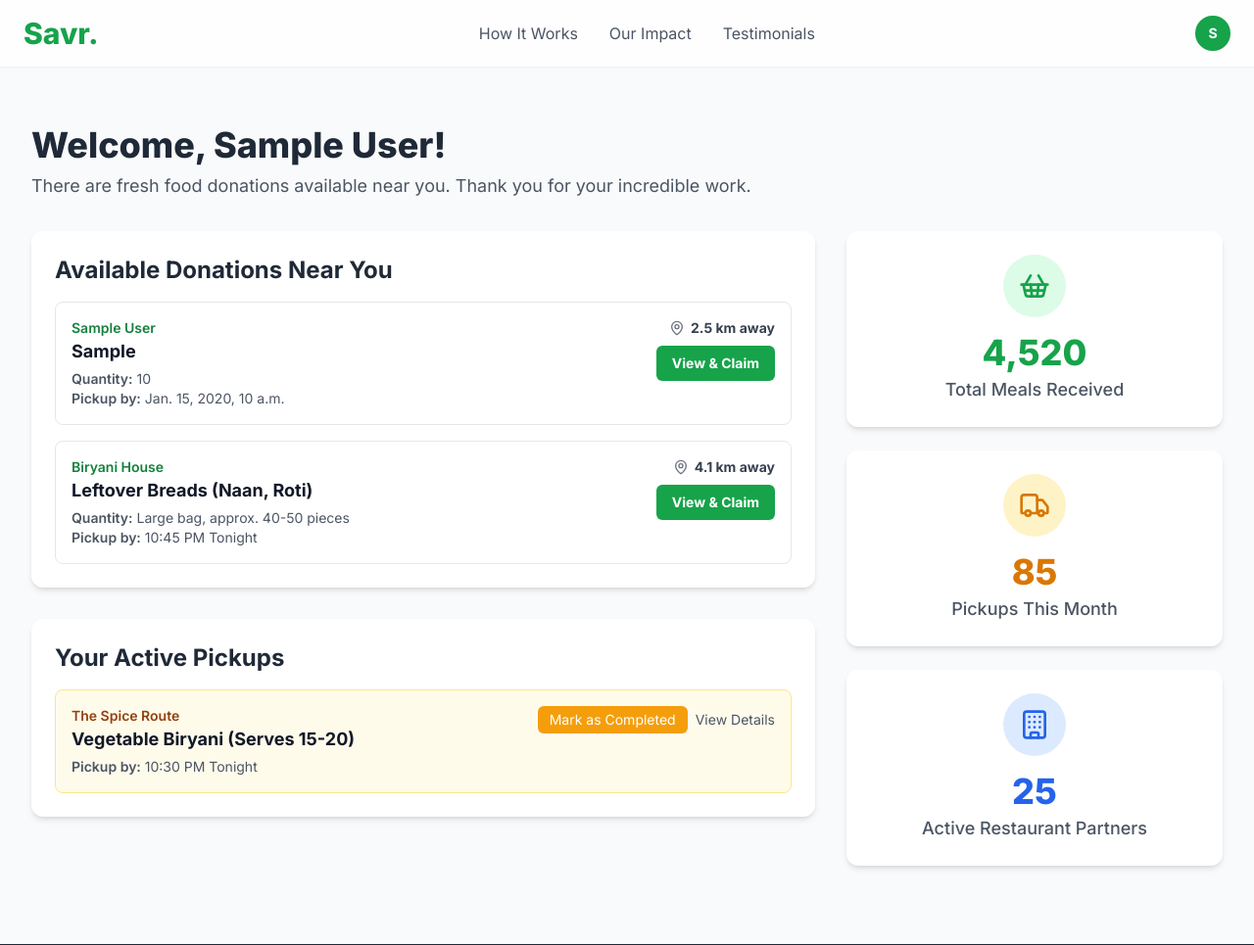
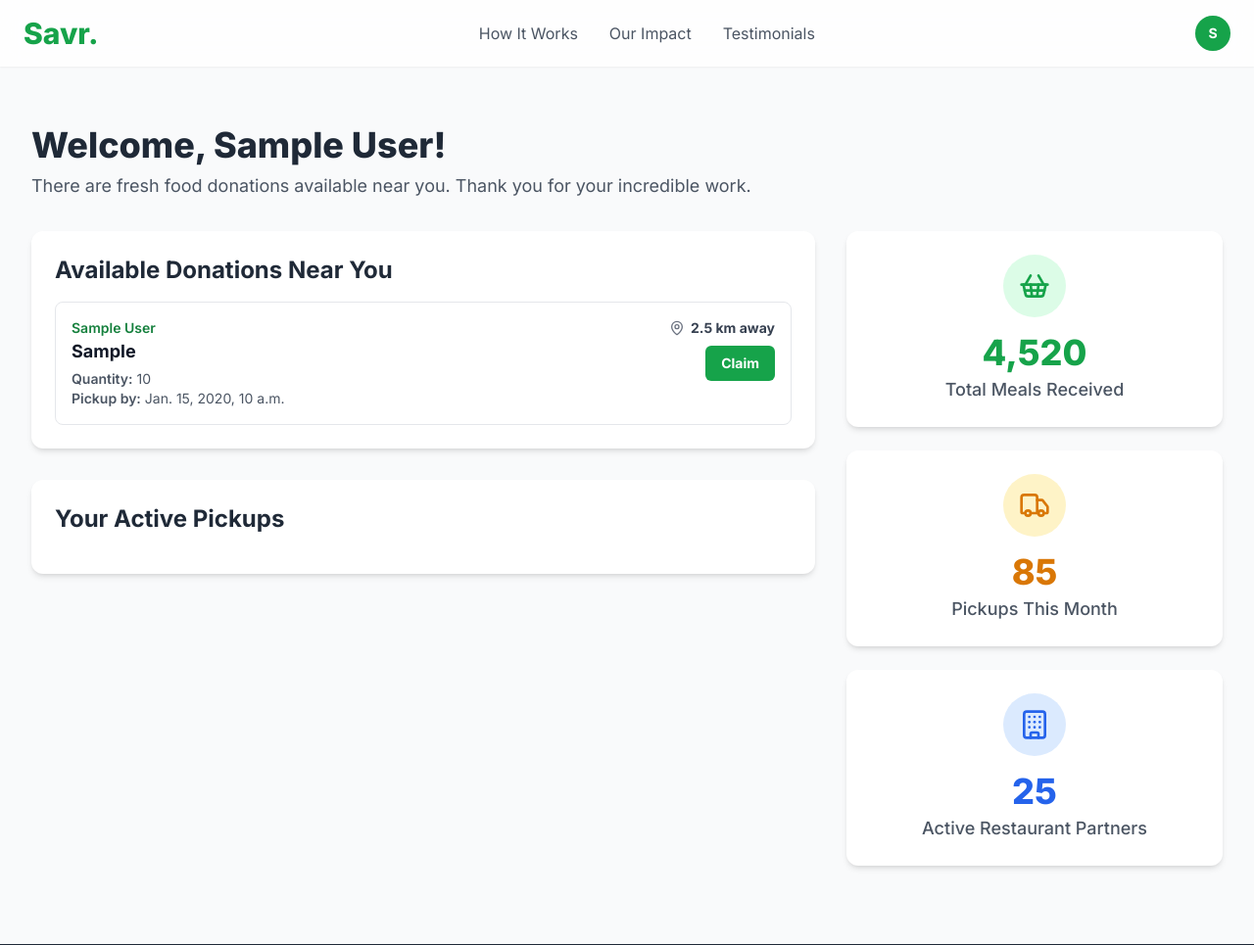
Before and after one commit to cht-chaitanya-sai/Savr, a Django app: page /dashboard/ in a window 1280 px wide. Shown: the top 965 px of the page at 98% size. Run offline with Django 5.2, Linux system fonts and the light colour scheme; a user stored in the database is signed in; tables that the repository leaves empty hold one stand-in row (values such as "Sample post"); some libraries are stand-ins or nearby versions.

Commit message:
Added all dashboard backend functionality

```diff
--- a/project/accounts/templates/accounts/dashboard.html
+++ b/project/accounts/templates/accounts/dashboard.html
@@ -52,10 +52,10 @@
                             </div>
                             <div class="text-sm text-center">
                                 <span class="font-semibold px-3 py-1 rounded-full bg-green-200 text-green-800">Claimed</span>
-                                <p class="text-gray-500 mt-1">by Feeding India</p>
+                                <p class="text-gray-500 mt-1">by {{ donation.claimed_ngo }}</p>
                             </div>
                             <div class="flex items-center gap-2 mt-2 sm:mt-0">
-                                <button class="text-sm text-white bg-green-500 hover:bg-green-600 rounded-md px-3 py-1">Mark Picked Up</button>
+                                <a href="{% url 'picked_food' donation.id %}" class="text-sm text-white bg-green-500 hover:bg-green-600 rounded-md px-3 py-1">Mark Picked Up</a>
                             </div>
                         </div>
                         {% elif donation.status == 'Ld' %}
@@ -87,18 +87,14 @@
                                 </tr>
                             </thead>
                             <tbody class="bg-white divide-y divide-gray-200">
+                                {% for donation in donation_history %}
                                 <tr>
-                                    <td class="px-6 py-4 whitespace-nowrap text-sm text-gray-500">24 Sep 2025</td>
-                                    <td class="px-6 py-4 whitespace-nowrap text-sm font-medium text-gray-900">Paneer Butter Masala</td>
-                                    <td class="px-6 py-4 whitespace-nowrap text-sm text-gray-500">Roti Bank Foundation</td>
-                                    <td class="px-6 py-4 whitespace-nowrap text-sm text-green-700">Completed</td>
+                                    <td class="px-6 py-4 whitespace-nowrap text-sm text-gray-500">{{ donation.pickup_datetime|date }}</td>
+                                    <td class="px-6 py-4 whitespace-nowrap text-sm font-medium text-gray-900">{{ donation.dish }}</td>
+                                    <td class="px-6 py-4 whitespace-nowrap text-sm text-gray-500">{{ donation.claimed_ngo }}</td>
+                                    <td class="px-6 py-4 whitespace-nowrap text-sm text-green-700">{{ donation.get_status_display }}</td>
                                 </tr>
-                                <tr>
-                                    <td class="px-6 py-4 whitespace-nowrap text-sm text-gray-500">22 Sep 2025</td>
-                                    <td class="px-6 py-4 whitespace-nowrap text-sm font-medium text-gray-900">Assorted Naan Breads</td>
-                                    <td class="px-6 py-4 whitespace-nowrap text-sm text-gray-500">Uday Foundation</td>
-                                    <td class="px-6 py-4 whitespace-nowrap text-sm text-green-700">Completed</td>
-                                </tr>
+                                {% endfor %}
                             </tbody>
                         </table>
                     </div>
@@ -159,43 +155,31 @@
                             </div>
                             <div class="flex flex-col items-start sm:items-end gap-2 flex-shrink-0">
                                  <p class="text-sm font-bold text-gray-700 flex items-center gap-1.5"><i data-lucide="map-pin" class="w-4 h-4 text-gray-500"></i> 2.5 km away</p>
-                                <a href="#" class="w-full sm:w-auto text-center font-bold text-sm text-white bg-green-600 hover:bg-green-700 rounded-md px-4 py-2 transition-all">View & Claim</a>
+                                <a href="{% url 'claim_food' donation.id %}" class="w-full sm:w-auto text-center font-bold text-sm text-white bg-green-600 hover:bg-green-700 rounded-md px-4 py-2 transition-all">Claim</a>
                             </div>
                         </div>
                       {% endfor %}
-                        <div class="p-4 border rounded-lg flex flex-col sm:flex-row justify-between items-start gap-4 hover:border-green-500 hover:bg-green-50/50 transition-all">
-                            <div class="flex-grow">
-                                <p class="text-sm font-semibold text-green-700">Biryani House</p>
-                                <h3 class="font-bold text-lg text-gray-900">Leftover Breads (Naan, Roti)</h3>
-                                <p class="text-sm text-gray-600 mt-1">
-                                    <span class="font-semibold">Quantity:</span> Large bag, approx. 40-50 pieces<br>
-                                    <span class="font-semibold">Pickup by:</span> 10:45 PM Tonight
-                                </p>
-                            </div>
-                             <div class="flex flex-col items-start sm:items-end gap-2 flex-shrink-0">
-                                 <p class="text-sm font-bold text-gray-700 flex items-center gap-1.5"><i data-lucide="map-pin" class="w-4 h-4 text-gray-500"></i> 4.1 km away</p>
-                                <a href="#" class="w-full sm:w-auto text-center font-bold text-sm text-white bg-green-600 hover:bg-green-700 rounded-md px-4 py-2 transition-all">View & Claim</a>
-                            </div>
-                        </div>
                     </div>
                 </div>
 
                  <div class="bg-white p-6 rounded-xl shadow-md">
                     <h2 class="text-2xl font-bold text-gray-800 mb-4">Your Active Pickups</h2>
                     <div class="space-y-4">
+                        {% for order in active_pickups %}
                         <div class="p-4 border rounded-lg flex flex-col sm:flex-row justify-between items-start gap-4 bg-amber-50 border-amber-200">
                              <div class="flex-grow">
-                                <p class="text-sm font-semibold text-amber-800">The Spice Route</p>
-                                <h3 class="font-bold text-lg text-gray-900">Vegetable Biryani (Serves 15-20)</h3>
+                                <p class="text-sm font-semibold text-amber-800">{{ order.rest }}</p>
+                                <h3 class="font-bold text-lg text-gray-900">{{ order.dish }} (Serves {{ order.qty }})</h3>
                                 <p class="text-sm text-gray-600 mt-1">
-                                    <span class="font-semibold">Pickup by:</span> 10:30 PM Tonight
+                                    <span class="font-semibold">Pickup by:</span> {{ order.pickup_datetime }}
                                 </p>
                             </div>
                             <div class="flex items-center gap-2 mt-2 sm:mt-0 flex-shrink-0">
-                                <button class="text-sm text-white bg-amber-500 hover:bg-amber-600 rounded-md px-3 py-1">Mark as Completed</button>
-                                <a href="#" class="text-sm text-gray-600 hover:text-gray-900">View Details</a>
+                                <a href="{% url 'picked_food' order.id %}" class="text-sm text-white bg-amber-500 hover:bg-amber-600 rounded-md px-3 py-1">Mark as Completed</a>
+                                <!-- <a href="#" class="text-sm text-gray-600 hover:text-gray-900">View Details</a> -->
                             </div>
                         </div>
+                        {% endfor %}
                     </div>
                  </div>
             </div>
--- a/project/accounts/urls.py
+++ b/project/accounts/urls.py
@@ -8,4 +8,6 @@ urlpatterns = [
     path("logout/", views.logoutView, name="logout"),
     path("dashboard/", views.DashboardView.as_view(), name="dashboard"),
     path("list_food_donation/", views.ListFoodDonation, name="list_food"),
+    path("claim_food/<int:pk>", views.ClaimFoodView, name="claim_food"),
+    path("picked_food/<int:pk>", views.PickedFoodView, name="picked_food"),
 ]
--- a/project/accounts/views.py
+++ b/project/accounts/views.py
@@ -98,10 +98,16 @@ class DashboardView(LoginRequiredMixin, View):
                 status__in=["Ld", "Clmd"]
             )
             context["active_donations"] = active_donations
+
+            donation_history=self.request.user.rest.orders_set.filter(status="Clcd")
+            context['donation_history']=donation_history
         elif request.user.type == "NGO":
             context = {}
             available_donations = Orders.objects.filter(status="Ld")
             context["available_donations"] = available_donations
+
+            active_pickups=self.request.user.ngo.orders_set.filter(status="Clmd")
+            context['active_pickups'] = active_pickups
         return render(request, self.template, context)
 
 
@@ -122,3 +128,18 @@ def ListFoodDonation(request):
         order.save()
 
         return JsonResponse({"success": True})
+
+def ClaimFoodView(request, pk):
+    order=Orders.objects.get(id=pk)
+    order.claimed_ngo=request.user.ngo
+    order.status="Clmd"
+    order.save()
+
+    return redirect("dashboard")
+
+def PickedFoodView(request, pk):
+    order=Orders.objects.get(id=pk)
+    order.status="Clcd"
+    order.save()
+
+    return redirect("dashboard")
```
